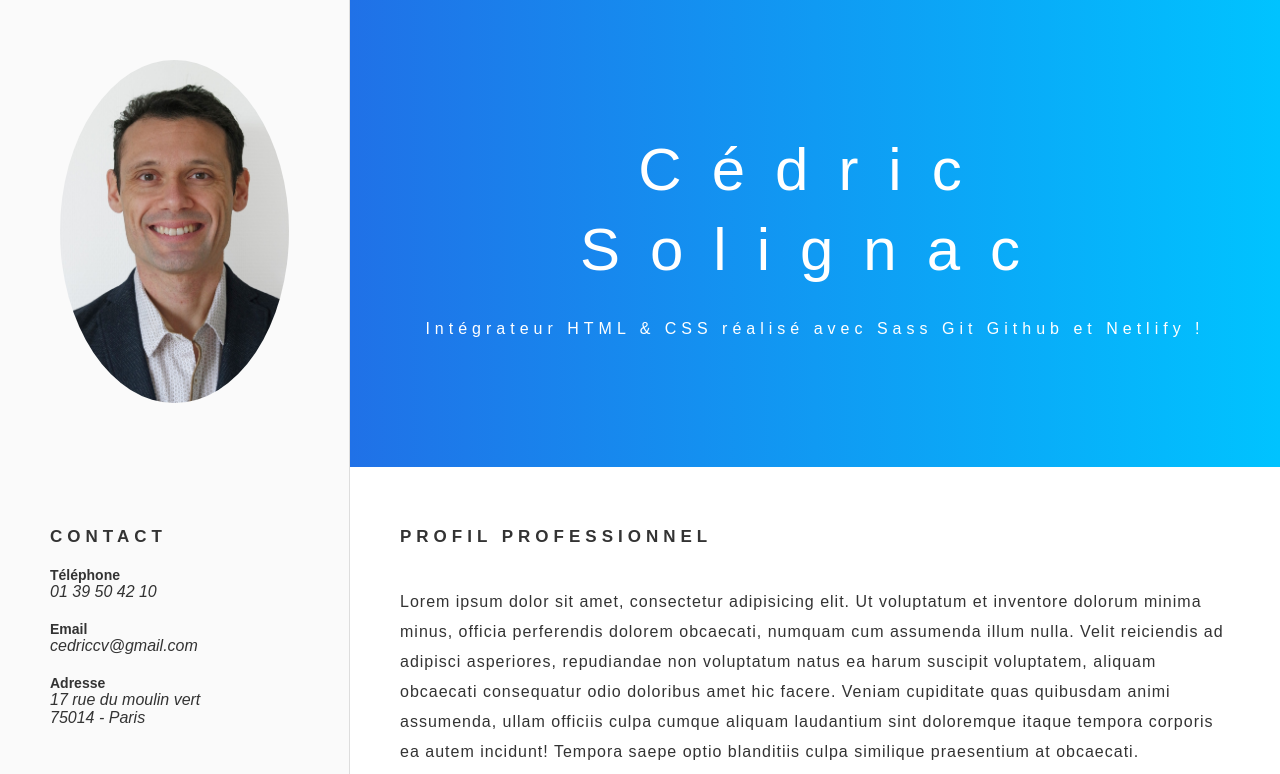
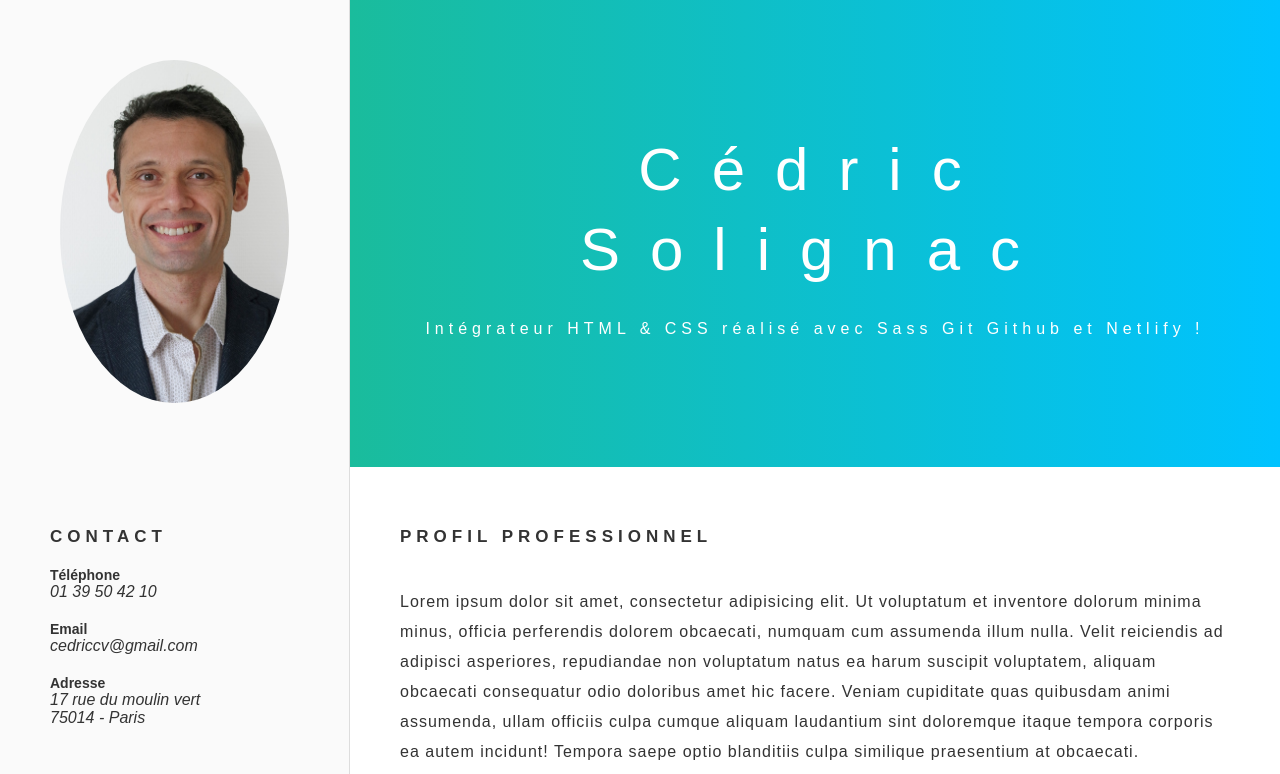
Before and after one commit to cedricsolignac/cv-cedric, a website: page index.html in a window 1280 px wide. Shown: the top 774 px of the page. Drawn offline with nearby package versions, Linux system fonts and the light colour scheme; files that its build step writes are made by us from their sources; a web font is replaced by a local one.

Commit message:
change variable for color header

```diff
--- a/scss/variables.scss
+++ b/scss/variables.scss
@@ -4,7 +4,7 @@
   // colors
   --light: #00c3ff;
   // --light: #ff7979;
-  --primary: #2071e7;
+  --primary: #1abc9c;
   // --primary: #e74c3c;
   --dark: #2980b9;
   // --dark: #c0392b;
```
